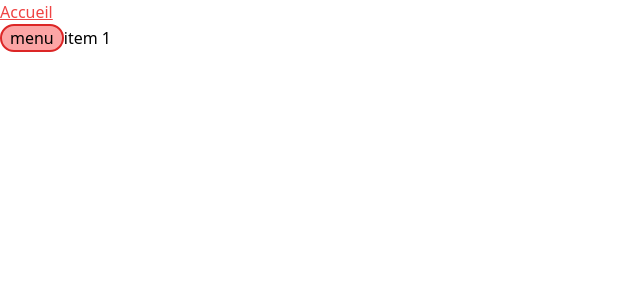
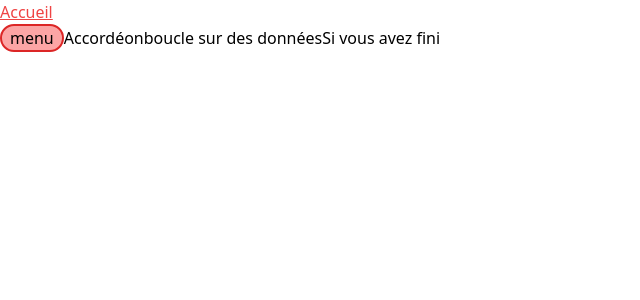
Before and after one commit to MMI-SAE-203/r213-2024-pracht-tp1-BardeyLucas, a Vue app: page / in a window 1280 px wide. Shown: the top 300 px of the page, without its empty margins (0-640 px from the left). Built offline with nearby package versions, Linux system fonts and the light colour scheme.

Commit message:
activation router link

```diff
--- a/src/pages/index.vue
+++ b/src/pages/index.vue
@@ -3,5 +3,7 @@
 </script>
 
 <template>
-  <RouterLink to="">item 1</RouterLink>
+  <RouterLink to="/accordeon">Accordéon</RouterLink>
+  <RouterLink to="/boucle">boucle sur des données</RouterLink>
+  <RouterLink to="/bonus">Si vous avez fini</RouterLink>
 </template>
```
